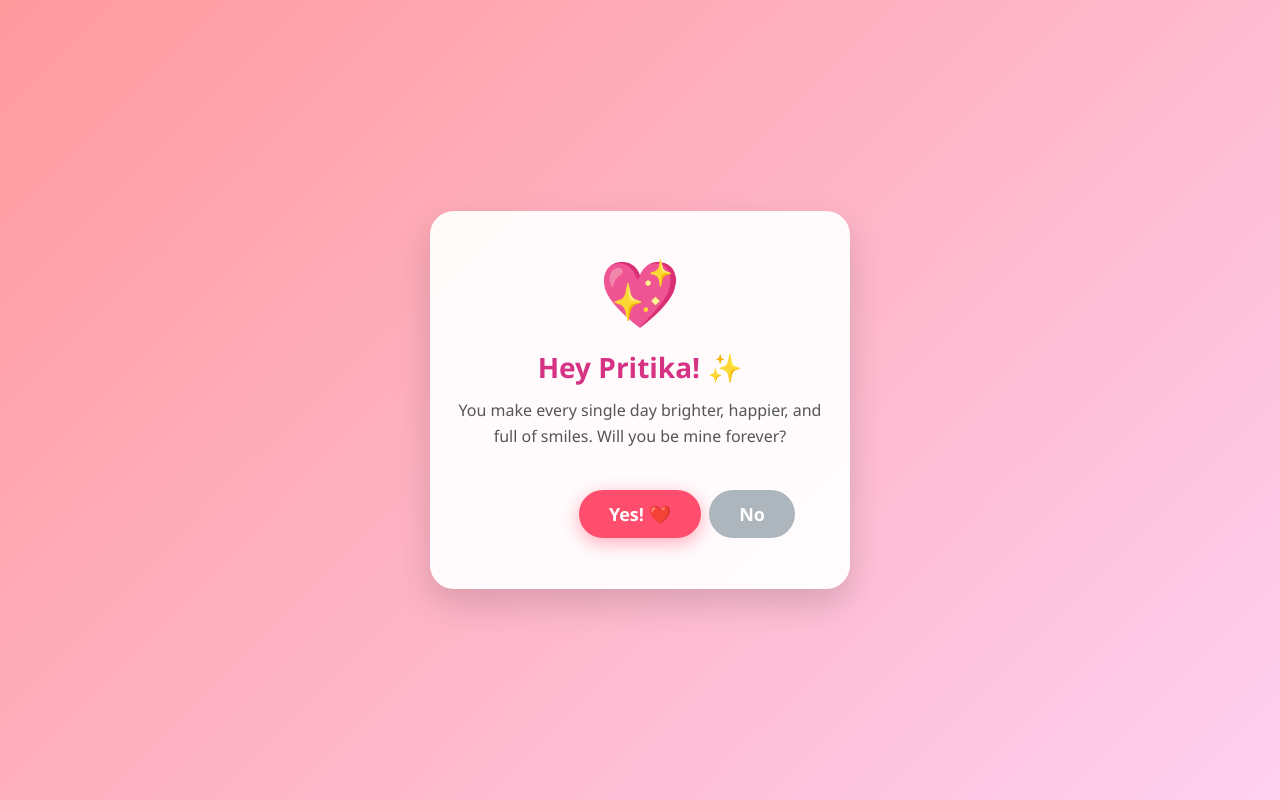
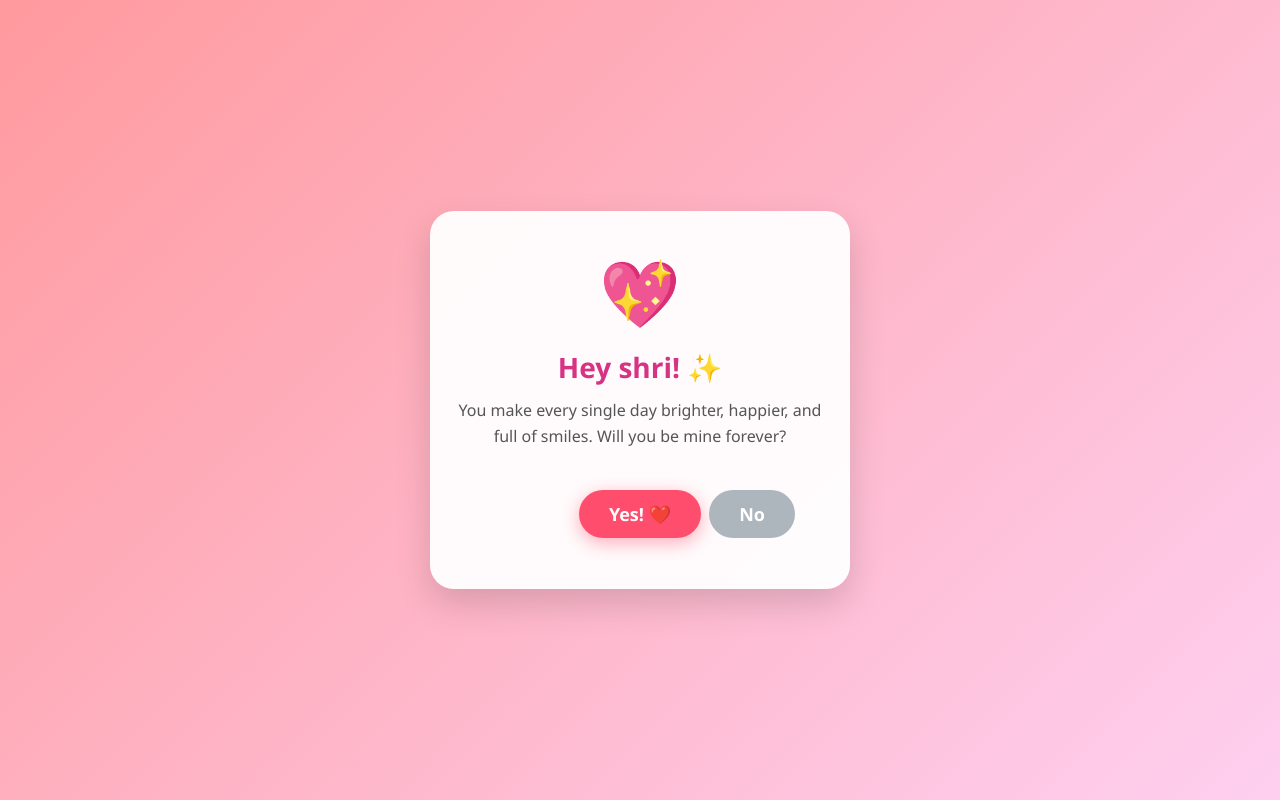
Before and after one commit to mrteoller07-stack/Special-for-you-mohtrma-, a plain HTML site: page index.html in a window 1280 px wide. Drawn offline with nearby package versions, Linux system fonts and the light colour scheme.

Commit message:
Update greeting from 'Pritika' to 'shri'

```diff
--- a/index.html
+++ b/index.html
@@ -114,7 +114,7 @@
   <div class="card" id="mainCard">
     <div id="questionState">
       <div class="heart-icon">💖</div>
-      <h1>Hey Pritika! ✨</h1>
+      <h1>Hey shri! ✨</h1>
       <p>You make every single day brighter, happier, and full of smiles. Will you be mine forever?</p>
 
       <div class="btn-container">
```
